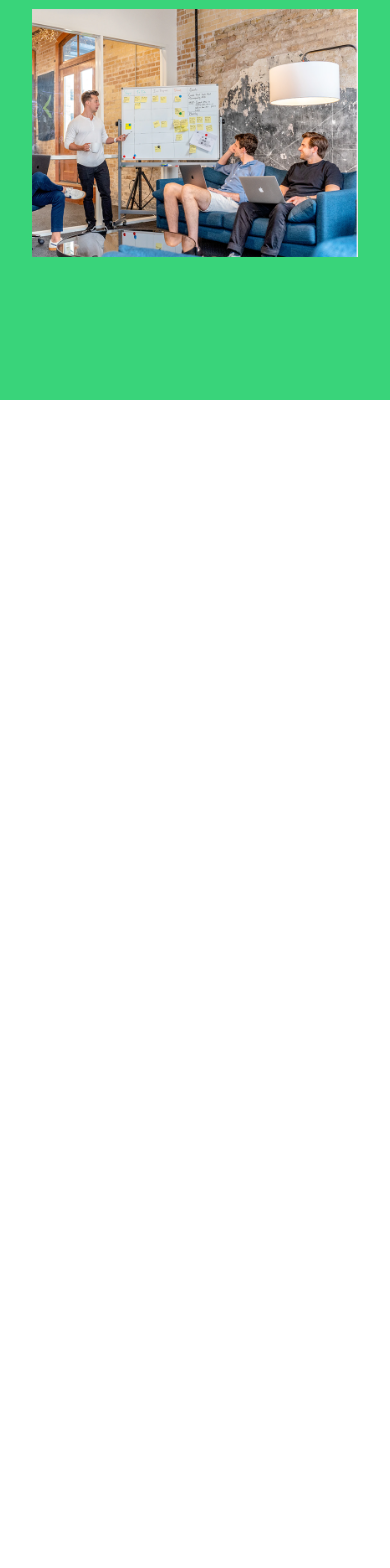
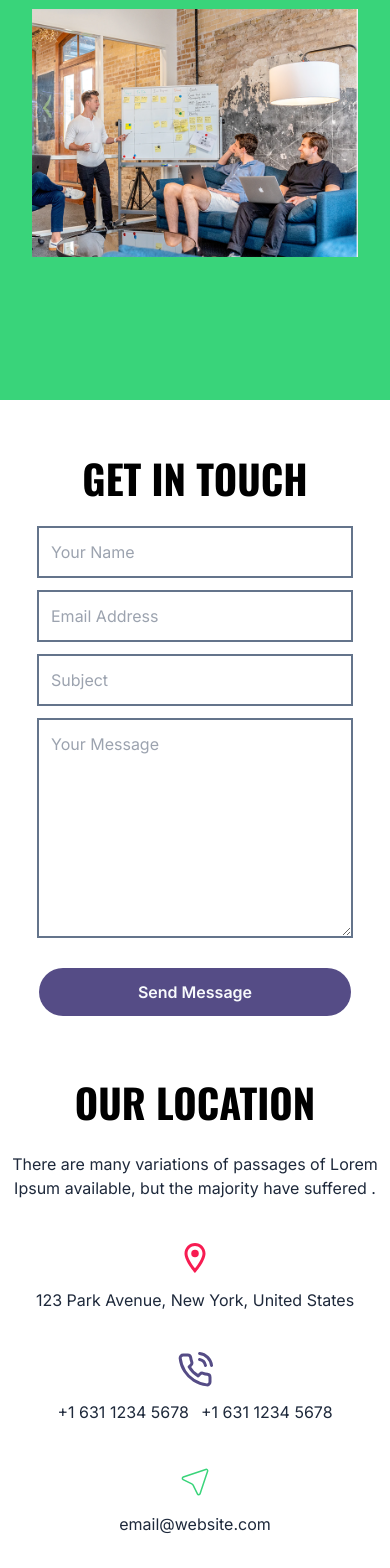
Before and after one commit to KarimAliMo/digital-agency, a Next.js app: page / in a window 390 px wide. Shown: the part 8162-9730 px from the top of the page. Before the commit the page ends 8562 px from the top, so only its background shows below. Built offline with nearby package versions, Linux system fonts and the light colour scheme.

Commit message:
Communication first Commit

```diff
--- a/app/page.jsx
+++ b/app/page.jsx
@@ -1,4 +1,5 @@
 import About from "@/components/about/About";
+import Communication from "@/components/communication/Communication";
 import Customers from "@/components/customers/Customers";
 import Landing from "@/components/land/Landing";
 import Latest from "@/components/latest/Latest";
@@ -18,6 +19,7 @@ export default function Home() {
       <Customers />
       <Partners />
       <Latest />
+      <Communication />
     </main>
   );
 }
--- /dev/null
+++ b/components/communication/Communication.jsx
@@ -0,0 +1,94 @@
+import { oswald } from "@/lib/fonts";
+import { MdOutlineLocationOn } from "react-icons/md";
+import { FiPhoneCall } from "react-icons/fi";
+import { CiLocationArrow1 } from "react-icons/ci";
+
+const Communication = () => {
+  return (
+    <div className=" min-h-screen w-full py-8 overflow-hidden">
+      <div className=" lg:px-10 flex flex-col items-center justify-center gap-14 lg:flex-row 2xl:gap-20">
+        <div className=" flex flex-col justify-center items-center lg:items-start">
+          <h2
+            className={`${oswald.className} uppercase font-bold text-center text-[40px] mb-5 lg:text-start`}
+          >
+            get in touch
+          </h2>
+          <form
+            action=""
+            method="post"
+            className=" flex flex-col justify-center items-center gap-4 md:flex-row"
+          >
+            <div className=" flex flex-col items-center justify-center gap-4 md:gap-9">
+              <input
+                type="text"
+                className=" outline outline-2 outline-slate-500 w-[80vw] p-3 md:w-[40vw] lg:w-[23vw]"
+                placeholder="Your Name"
+              />
+              <input
+                type="email"
+                name=""
+                id=""
+                className=" outline outline-2 outline-slate-500 w-[80vw] p-3 md:w-[40vw] lg:w-[23vw]"
+                placeholder="Email Address"
+              />
+              <input
+                type="text"
+                className=" outline outline-2 outline-slate-500 w-[80vw] p-3 md:w-[40vw] lg:w-[23vw]"
+                placeholder="Subject"
+              />
+            </div>
+            <textarea
+              name=""
+              id=""
+              rows="8"
+              className=" outline outline-2 outline-slate-500 w-full p-3 md:w-[40vw] lg:w-[23vw]"
+              placeholder="Your Message"
+            ></textarea>
+          </form>
+          <button
+            type="submit"
+            className=" rounded-3xl text-slate-50 capitalize bg-[#554C86] py-3 w-full mt-8 font-semibold"
+          >
+            send message
+          </button>
+        </div>
+        <div className="">
+          <h2
+            className={`${oswald.className} uppercase text-[40px] font-bold text-center mb-5 lg:text-start`}
+          >
+            our location
+          </h2>
+          <p className=" text-center text-slate-800 lg:text-start lg:w-2/3">
+            There are many variations of passages of Lorem Ipsum available, but
+            the majority have suffered .
+          </p>
+          <div className=" flex flex-col justify-center items-center gap-3 mt-10 lg:flex-row lg:justify-start">
+            <MdOutlineLocationOn className=" text-4xl text-[#f71c52] lg:text-5xl" />
+            <p className=" text-slate-800 text-center lg:w-1/3 lg:text-start">
+              123 Park Avenue, New York, United States
+            </p>
+          </div>
+          <div className=" flex flex-col justify-center items-center gap-3 mt-10 lg:flex-row lg:justify-start">
+            <FiPhoneCall className=" text-4xl text-[#554c86] lg:text-4xl" />
+            <div className=" flex justify-center items-center gap-3 lg:justify-start lg:gap-5">
+              <p className=" text-slate-800 text-center lg:text-start">
+                +1 631 1234 5678{" "}
+              </p>
+              <p className=" text-slate-800 text-center lg:text-start">
+                +1 631 1234 5678
+              </p>
+            </div>
+          </div>
+          <div className=" flex flex-col justify-center items-center gap-3 mt-10 lg:flex-row lg:justify-start">
+            <CiLocationArrow1 className=" text-4xl text-[#39d47a] lg:text-5xl" />
+            <p className=" text-slate-800 text-center lg:text-start">
+              email@website.com
+            </p>
+          </div>
+        </div>
+      </div>
+    </div>
+  );
+};
+
+export default Communication;
```
